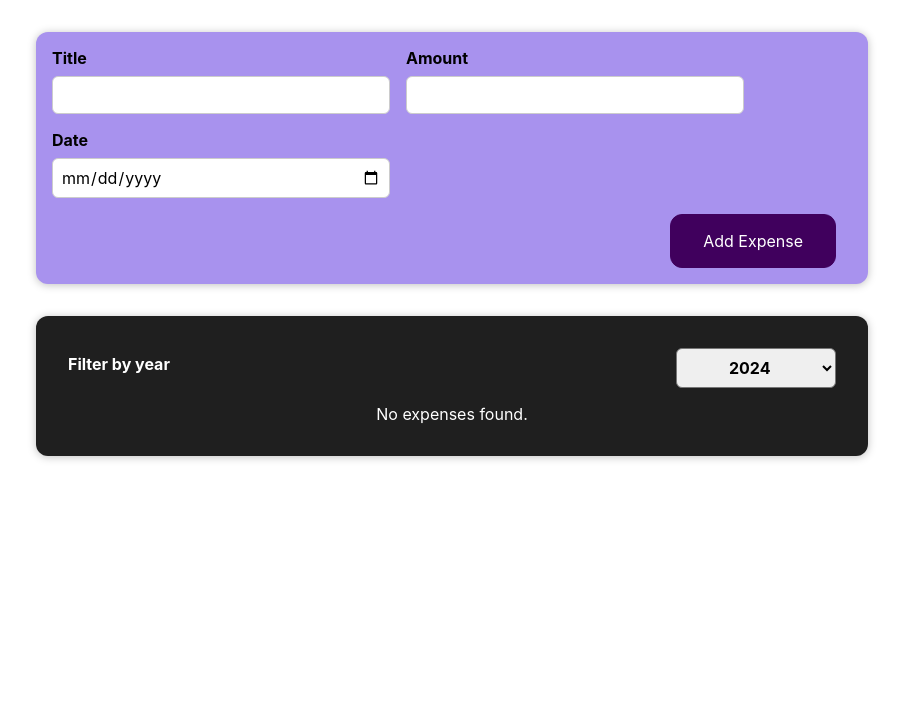
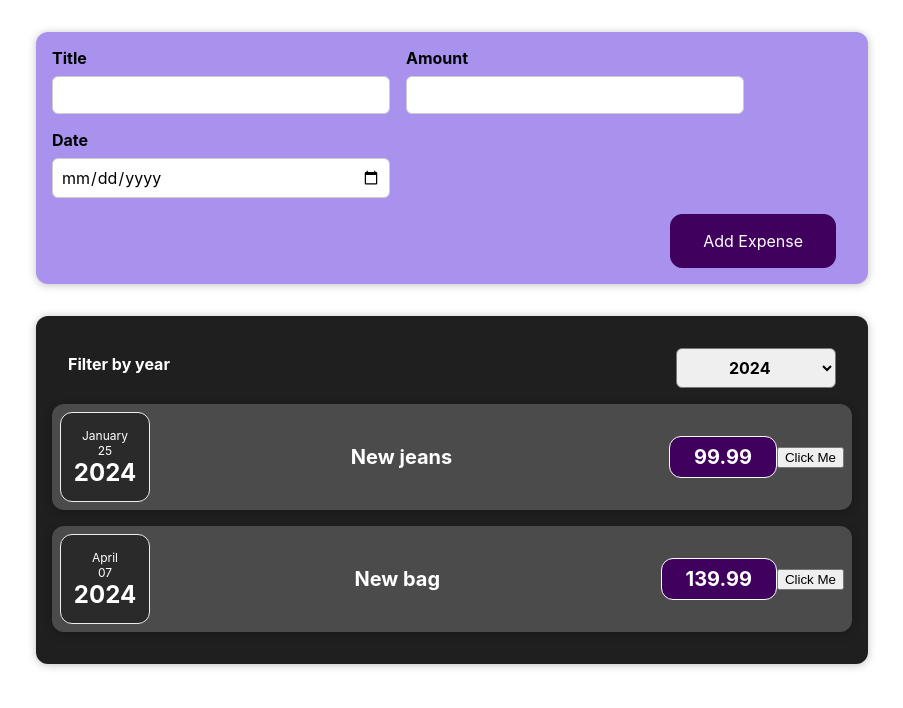
Before and after one commit to marionpol/expenses-http, a React (Create React App) app: page / in a window 1280 px wide. Shown: the top 708 px of the page, without its empty margins (188-1091 px from the left). Built offline with nearby package versions, Linux system fonts and the light colour scheme.

Commit message:
Expenses list

```diff
--- a/src/components/Expenses/ExpenseItem.js
+++ b/src/components/Expenses/ExpenseItem.js
@@ -12,7 +12,8 @@ const ExpenseItem = (props) => {
         console.log(title)
     }
 
-    return(<Card className="expense-item">
+    return(
+    <li><Card className="expense-item">
        <ExpenseDate
        date={props.expenseData.date}/>
         <div className='expense-item__description'>
@@ -20,7 +21,7 @@ const ExpenseItem = (props) => {
             <div className='expense-item__amount'>{props.expenseData.amount}</div>
         </div>
         <button onClick={clickHandler}>Click Me</button>
-    </Card>)
+    </Card></li>)
 }
 
 export default ExpenseItem;
--- a/src/components/Expenses/Expenses.css
+++ b/src/components/Expenses/Expenses.css
@@ -4,5 +4,4 @@
     margin: 2rem auto;
     width: 50rem;
     max-width: 95%;
-    color: white;
 }
--- a/src/components/Expenses/Expenses.js
+++ b/src/components/Expenses/Expenses.js
@@ -1,11 +1,11 @@
 import { useState } from 'react'
 import './Expenses.css'
 import Card from'../UI/Card'
-import ExpenseItem from './ExpenseItem'
 import ExpensesFilter from './ExpensesFilter'
+import ExpensesList from './ExpensesList'
 
 const Expenses = (props) => {
-    const [filteredYear, setFilteredYear] = useState('');
+    const [filteredYear, setFilteredYear] = useState('2024');
 
     const filterYearHandler = (selectedYear) => {
         console.log('Year data in Expenses.js' + selectedYear)
@@ -16,19 +16,11 @@ const Expenses = (props) => {
         return expense.date.getFullYear() === +filteredYear
     });
 
-    let expensesContent = <p>No expenses found.</p>
-
-    if(filteredExpenses.length > 0){
-        expensesContent = filteredExpenses.map((expense) => {
-            return <ExpenseItem expenseData={expense} key={expense.id}/>
-        })
-    }
-
     return(
         <Card className='expenses'>
             <ExpensesFilter selectedYear={filteredYear}
             onChangeFilter={filterYearHandler}/>
-            {expensesContent}
+            <ExpensesList expenses={filteredExpenses}/>
         </Card>
     )
 }
--- /dev/null
+++ b/src/components/Expenses/ExpensesList.css
@@ -0,0 +1,9 @@
+.expenses-list {
+    list-style: none;
+    padding: 0;
+}
+
+.expenses-list__fallback {
+    color: white;
+    text-align: center;
+}
--- /dev/null
+++ b/src/components/Expenses/ExpensesList.js
@@ -0,0 +1,22 @@
+import './ExpensesList.css'
+import ExpenseItem from "./ExpenseItem"
+
+const ExpensesList = (props) => {
+    if(props.expenses.length === 0){
+        return(
+
+            <p className='expenses-list__fallback'>No expenses found.</p>
+            )
+        }
+        return(
+        <ul className='expenses-list'>
+        {
+            props.expenses.length > 0 && props.expenses.map((expense) => {
+                return <ExpenseItem expenseData={expense} key={expense.id}/>
+            })
+        }
+        </ul>
+    )
+}
+
+export default ExpensesList
```
